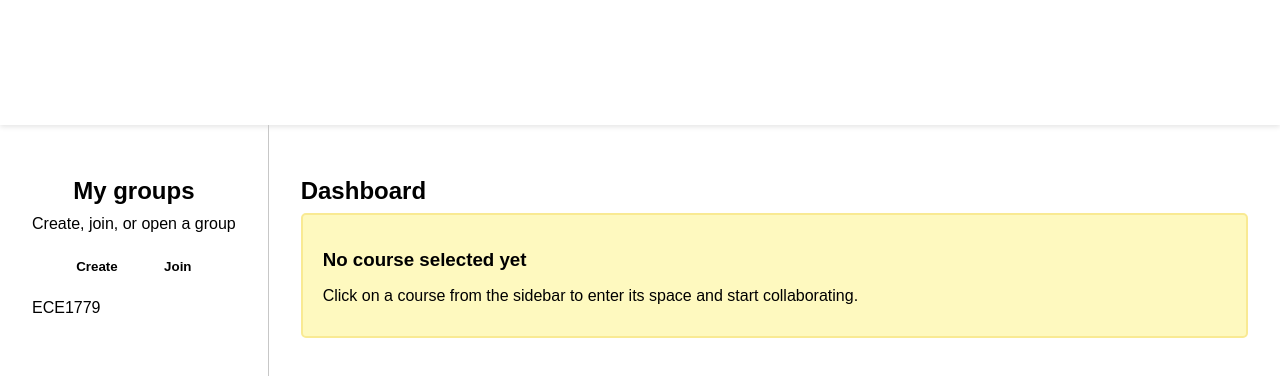
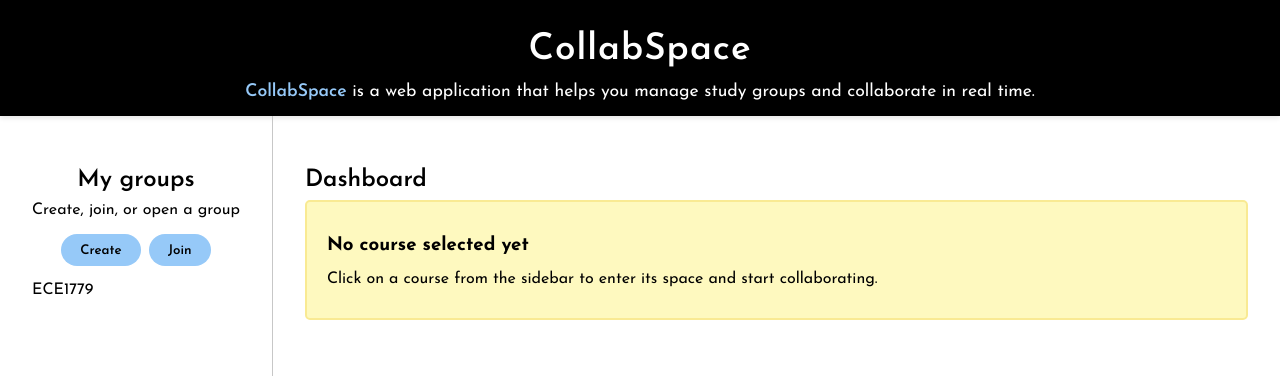
Before and after one commit to imancheema/collabspace, a React (Create React App) app in the folder frontend/: page / in a window 1280 px wide. Shown: the top 376 px of the page. Built offline with nearby package versions, Linux system fonts and the light colour scheme.

Commit message:
Adds general styling + assets

```diff
--- a/frontend/src/index.css
+++ b/frontend/src/index.css
@@ -1,13 +1,23 @@
+@import url("https://fonts.googleapis.com/css2?family=Josefin+Sans:wght@300;400;500;600;700&display=swap");
+
+:root {
+  --secondary-color: #96c9f8;
+  --side-bar-menu: #bfe0fe;
+
+  --third-color: #ffe5fe;
+  --fourth-color: #ff0099;
+  --bg-color: #f9f8f8;
+  --text-color: #333333;
+  --black: black;
+  --white: white;
+
+  font-synthesis: none;
+  text-rendering: optimizeLegibility;
+  -webkit-font-smoothing: antialiased;
+  -moz-osx-font-smoothing: grayscale;
+  -webkit-text-size-adjust: 100%;
+}
+
 body {
   margin: 0;
-  font-family: -apple-system, BlinkMacSystemFont, 'Segoe UI', 'Roboto', 'Oxygen',
-    'Ubuntu', 'Cantarell', 'Fira Sans', 'Droid Sans', 'Helvetica Neue',
-    sans-serif;
-  -webkit-font-smoothing: antialiased;
-  -moz-osx-font-smoothing: grayscale;
 }
-
-code {
-  font-family: source-code-pro, Menlo, Monaco, Consolas, 'Courier New',
-    monospace;
-}
```
Also changed, not shown: frontend/src/assets/teamwork.png (added).
